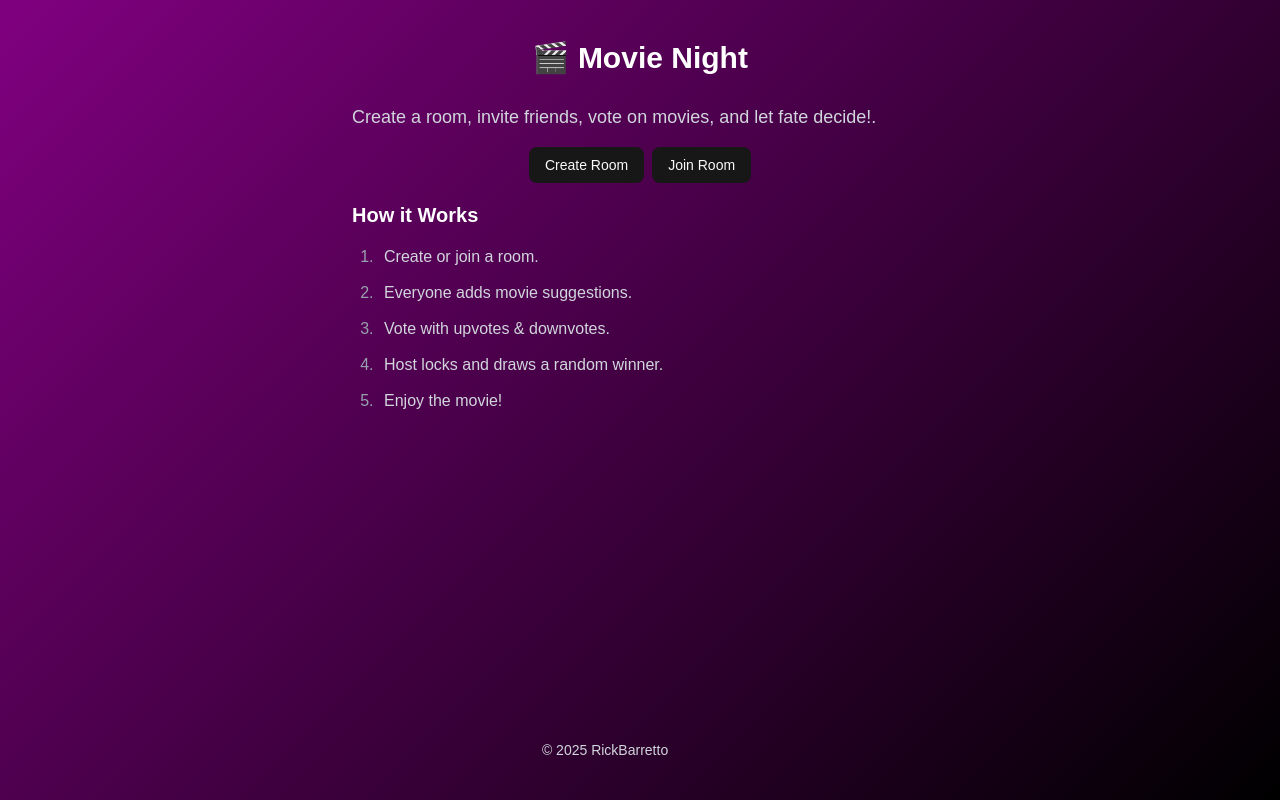
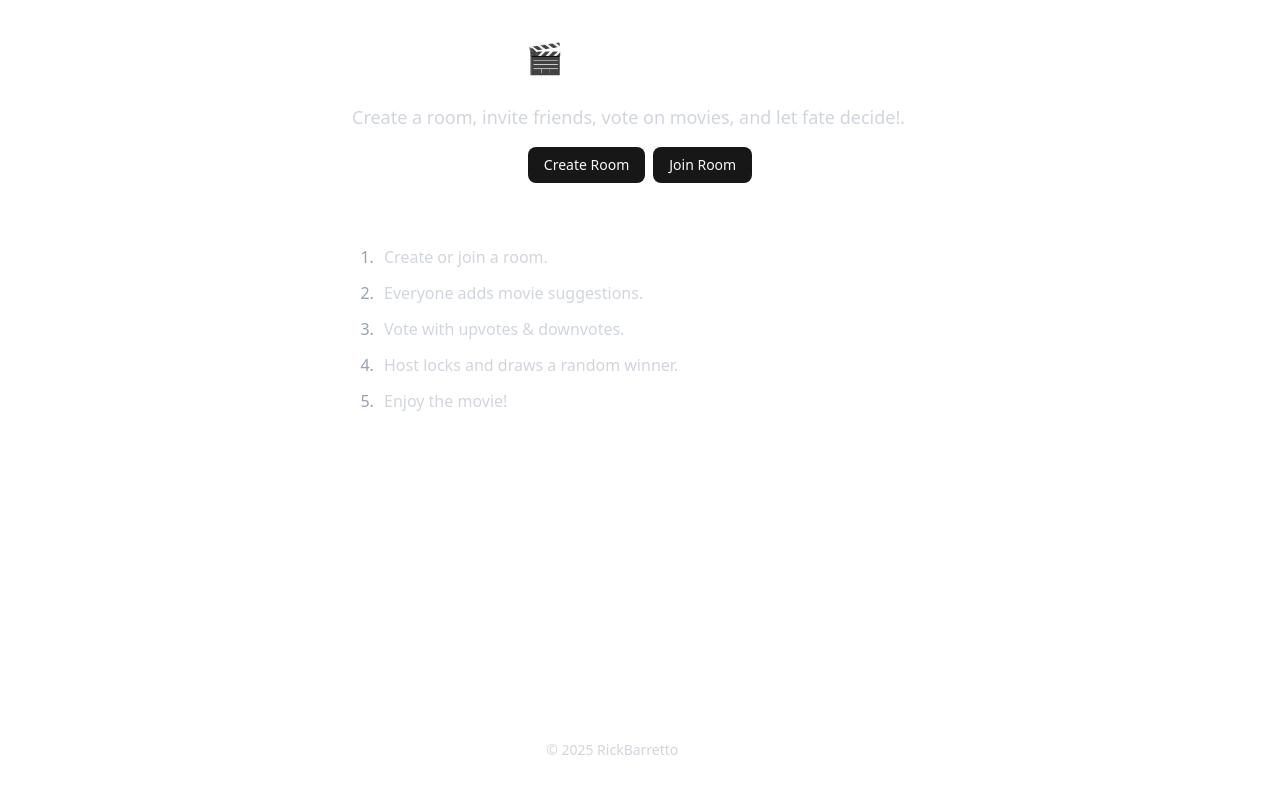
Before and after one commit to RickBarretto/movie-night, a Next.js app in the folder frontend/: page / in a window 1280 px wide. Built offline with nearby package versions, Linux system fonts and the light colour scheme.

Commit message:
Style: Remove custom background

```diff
--- a/frontend/src/styles/globals.css
+++ b/frontend/src/styles/globals.css
@@ -79,14 +79,6 @@
   --radius-xl: calc(var(--radius) + 4px);
 }
 
-body {
-  background: linear-gradient(
-    135deg, purple, black
-  );
-  color: var(--foreground);
-  font-family: Arial, Helvetica, sans-serif;
-}
-
 .dark {
   --background: oklch(0.145 0 0);
   --foreground: oklch(0.985 0 0);
```
